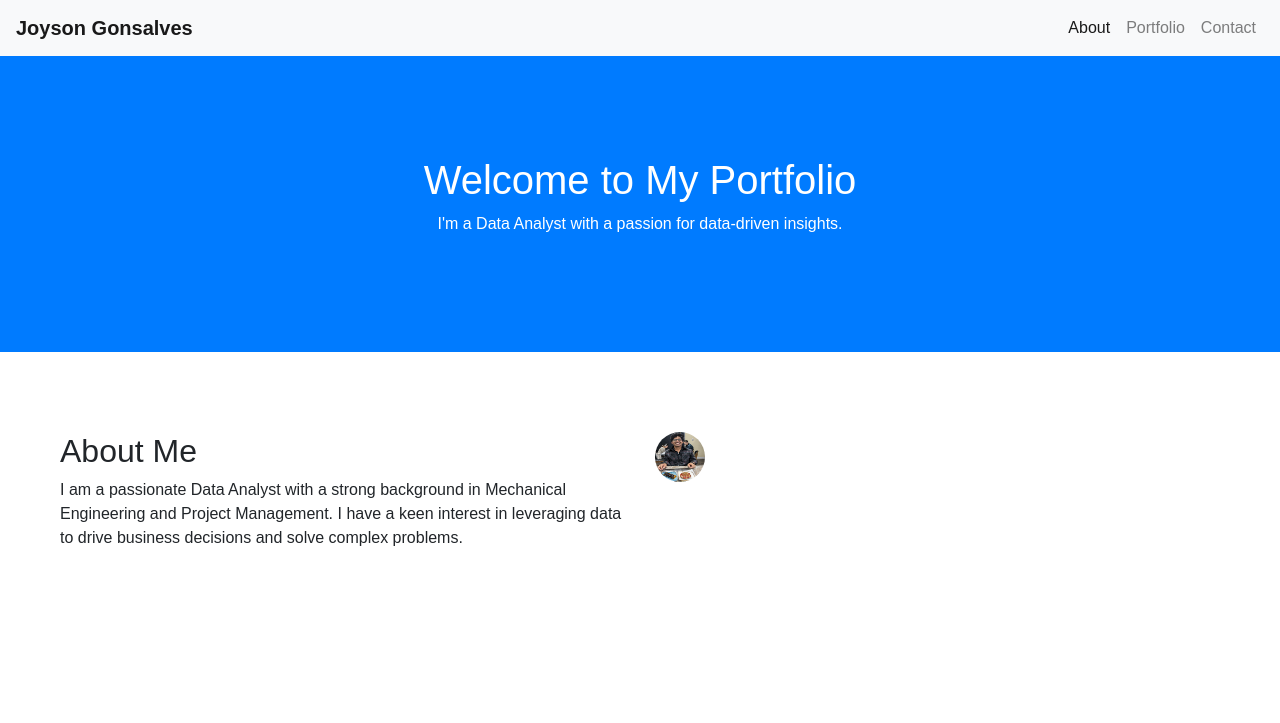
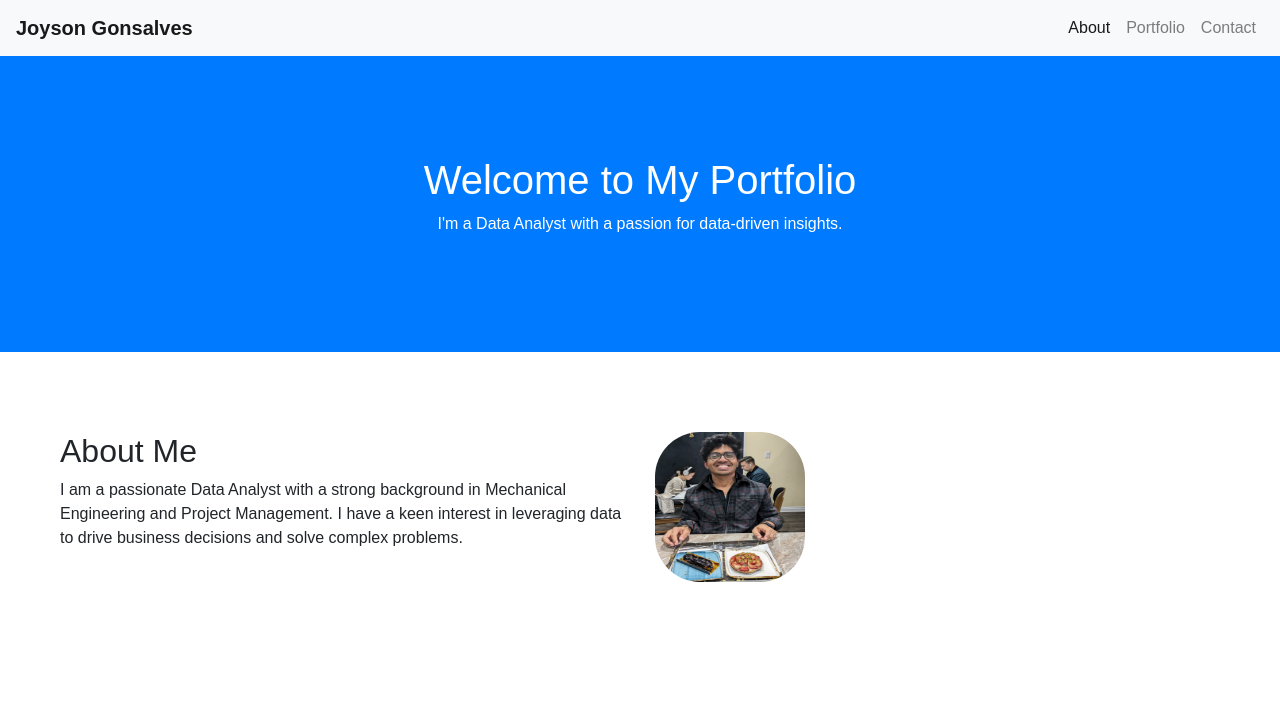
Before and after one commit to Joyson1/Joyson1.github.io, a plain HTML site: page index.html in a window 1280 px wide. Shown: the top 723 px of the page. Drawn offline with nearby package versions, Linux system fonts and the light colour scheme.

Commit message:
Update index.html

```diff
--- a/index.html
+++ b/index.html
@@ -50,7 +50,7 @@
                     <p>I am a passionate Data Analyst with a strong background in Mechanical Engineering and Project Management. I have a keen interest in leveraging data to drive business decisions and solve complex problems.</p>
                 </div>
                 <div class="col-lg-6">
-                    <img src="https://github.com/Joyson1/Joyson1.github.io/blob/main/WhatsApp%20Image%202024-05-14%20at%2010.14.56%20AM.jpeg?raw=true" alt="Profile Picture" style="width: 50px; height: 50px; border-radius: 50%;">
+                    <img src="https://github.com/Joyson1/Joyson1.github.io/blob/main/WhatsApp%20Image%202024-05-14%20at%2010.14.56%20AM.jpeg?raw=true" alt="Profile Picture" style="width: 150px; height: 150px; border-radius: 30%;">
                 </div>
             </div>
         </div>
```
